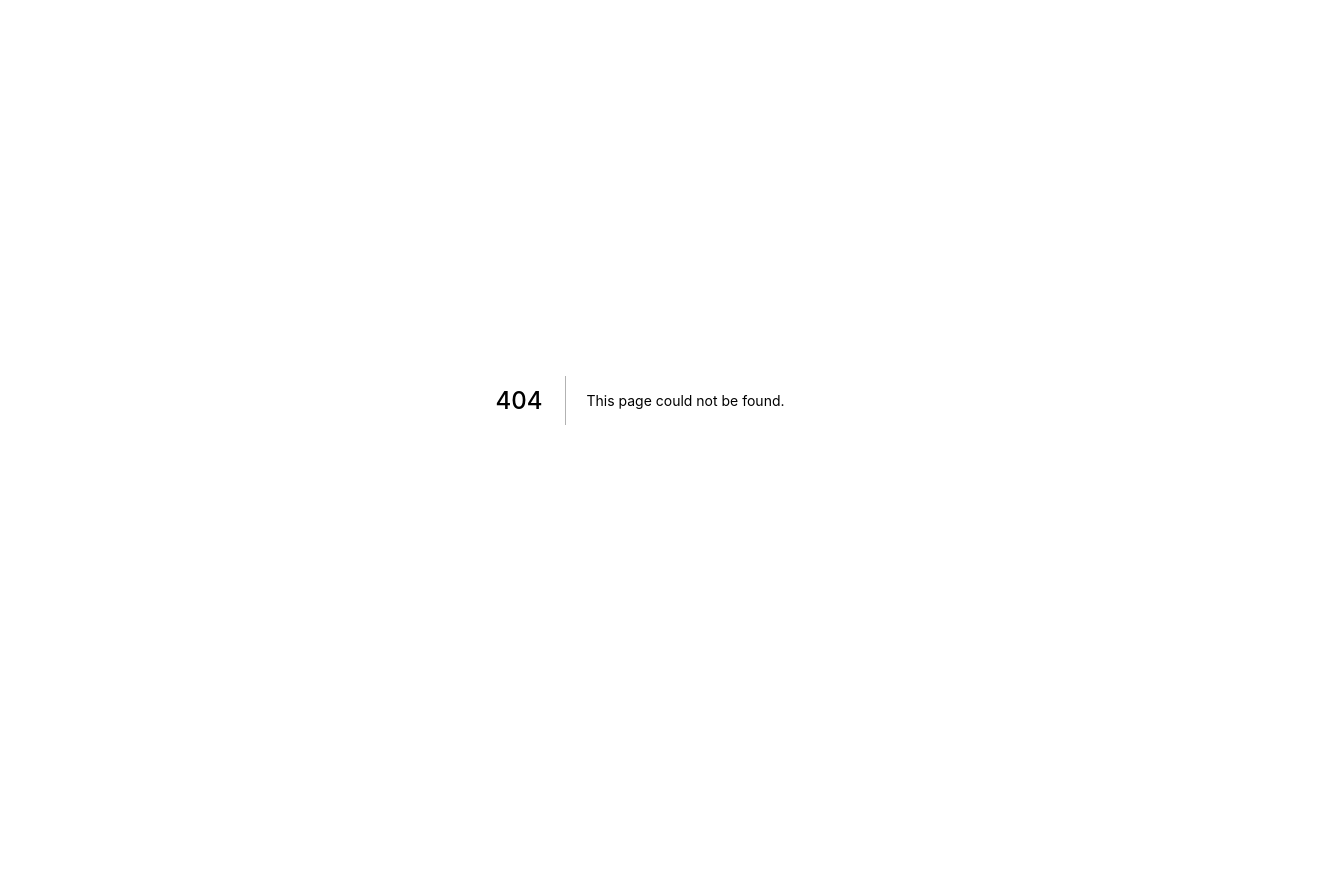
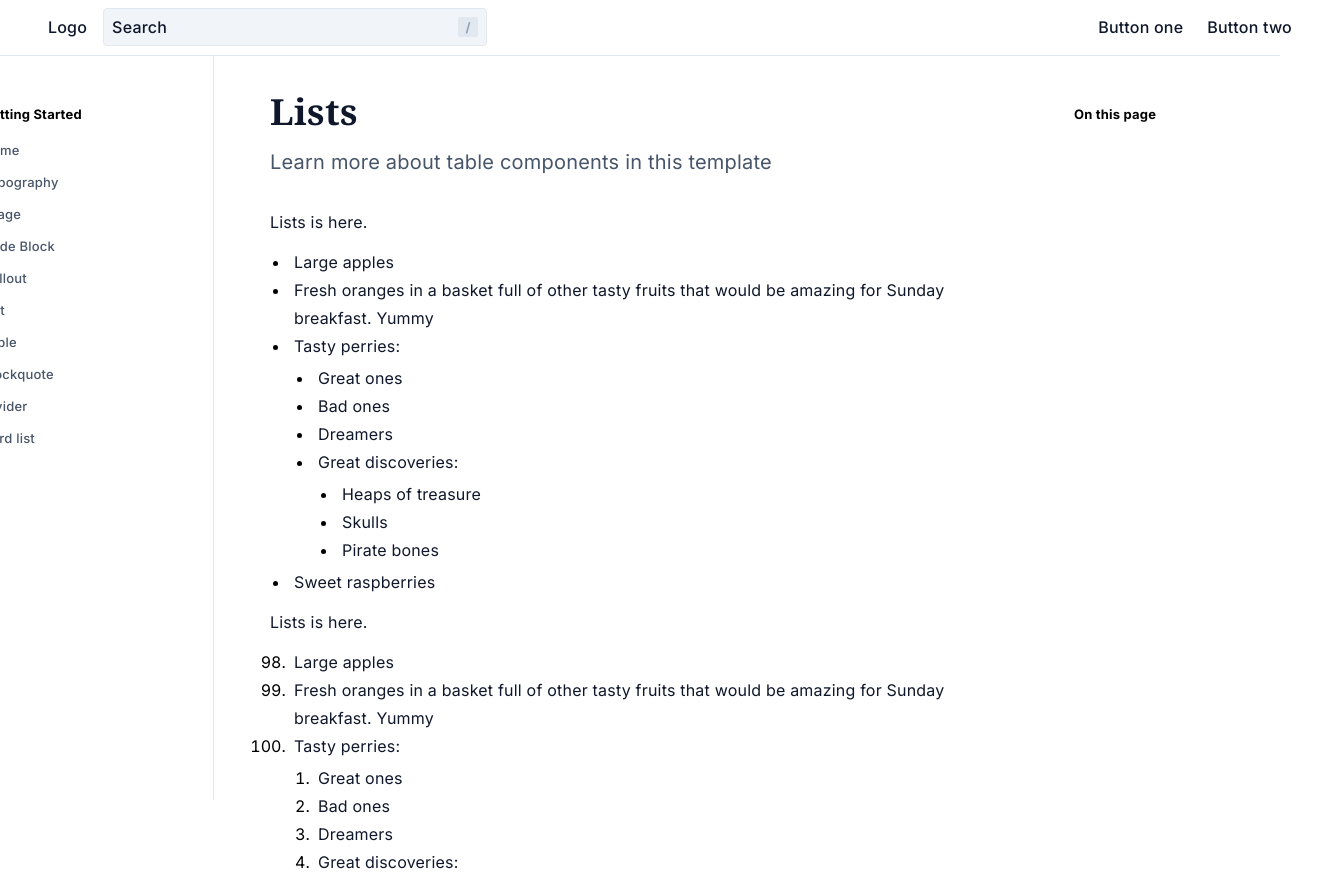
Before and after one commit to vrepsys/portal-template, a Next.js app: page /list in a window 1280 px wide. Before the commit this address had no page. Shown: the top 885 px of the page, 1340 px wide, since content can reach past the window. Before the commit the page ends 800 px from the top, so only its background shows below. Built offline with nearby package versions, Linux system fonts and the light colour scheme; a web font is replaced by a local one.

Commit message:
Additional pages

```diff
--- a/components/side-navigation/SideNavigation.tsx
+++ b/components/side-navigation/SideNavigation.tsx
@@ -1,13 +1,13 @@
 const navItems = [
   { name: 'Home', href: '/' },
   { name: 'Typography', href: '/typography' },
-  { name: 'Image', href: '#' },
-  { name: 'Code Block', href: '/codeblock' },
+  { name: 'Image', href: '/image' },
+  { name: 'Code Block', href: '/codeBlock' },
   { name: 'Callout', href: '#' },
-  { name: 'List', href: '#' },
+  { name: 'List', href: '/list' },
   { name: 'Table', href: '/table' },
-  { name: 'Blockquote', href: '#' },
-  { name: 'Divider', href: '#' },
+  { name: 'Blockquote', href: '/blockQuote' },
+  { name: 'Divider', href: '/divider' },
   { name: 'Card list', href: '#' },
 ];
 
--- /dev/null
+++ b/pages/blockQuote.tsx
@@ -0,0 +1,27 @@
+import { NextPage } from "next";
+import { PageLayout } from "../components/page-layout";
+import { PageSubtitle, PageTitle } from "../components/typography";
+
+const BlockQuotePage: NextPage = () => {
+  return (
+    <PageLayout>
+      <article>
+        <header>
+          <PageTitle>Block Quote</PageTitle>
+          <PageSubtitle>
+            Learn more about table components in this template
+          </PageSubtitle>
+        </header>
+        <p>Blockquote is here.</p>
+        <figure>
+            <blockquote cite="https://www.huxley.net/bnw/four.html" className="border-l-2 pl-4 border-color-tertiary">
+                <p className="text-medium">Words can be like X-rays, if you use them properly—they will go through anything. You read and you are pierced.</p>
+            </blockquote>
+            <figcaption className="text-small text-color-secondary">— Aldous Huxley, <cite>Brave New World</cite></figcaption>
+        </figure>
+      </article>
+    </PageLayout>
+  );
+};
+
+export default BlockQuotePage;
--- /dev/null
+++ b/pages/divider.tsx
@@ -0,0 +1,22 @@
+import { NextPage } from "next";
+import { PageLayout } from "../components/page-layout";
+import { PageSubtitle, PageTitle } from "../components/typography";
+
+const DividerPage: NextPage = () => {
+  return (
+    <PageLayout>
+      <article>
+        <header>
+          <PageTitle>Divider</PageTitle>
+          <PageSubtitle>
+            Learn more about table components in this template
+          </PageSubtitle>
+        </header>
+        <p>Divider is here.</p>
+        <hr/>
+      </article>
+    </PageLayout>
+  );
+};
+
+export default DividerPage;
--- /dev/null
+++ b/pages/image.tsx
@@ -0,0 +1,25 @@
+import { NextPage } from "next";
+import { PageLayout } from "../components/page-layout";
+import { PageSubtitle, PageTitle } from "../components/typography";
+
+const ImagePage: NextPage = () => {
+  return (
+    <PageLayout>
+      <article>
+        <header>
+          <PageTitle>Image</PageTitle>
+          <PageSubtitle>
+            Learn more about table components in this template
+          </PageSubtitle>
+        </header>
+        <p>Image is here.</p>
+        <figure className="my-3">
+            <img alt="planet" src="/planet.png" className="rounded-lg border border-color-divider"/>
+            <figcaption className="text-center text-small italic text-color-secondary">This is a caption for the image</figcaption>
+        </figure>
+      </article>
+    </PageLayout>
+  );
+};
+
+export default ImagePage;
--- /dev/null
+++ b/pages/list.tsx
@@ -0,0 +1,62 @@
+import { NextPage } from "next";
+import { PageLayout } from "../components/page-layout";
+import { PageSubtitle, PageTitle } from "../components/typography";
+
+const ListsPage: NextPage = () => {
+  return (
+    <PageLayout>
+      <article>
+        <header>
+          <PageTitle>Lists</PageTitle>
+          <PageSubtitle>
+            Learn more about table components in this template
+          </PageSubtitle>
+        </header>
+        <p>Lists is here.</p>
+        <ul>
+          <li><p>Large apples</p></li>
+          <li><p>Fresh oranges in a basket full of other tasty fruits that would be amazing for Sunday breakfast. Yummy</p></li>
+          <li>
+            <p>Tasty perries:</p>
+            <ul>
+              <li><p>Great ones</p></li>
+              <li><p>Bad ones</p></li>
+              <li><p>Dreamers</p></li>
+              <li><p>Great discoveries:</p>
+                <ul>
+                  <li><p>Heaps of treasure</p></li>
+                  <li><p>Skulls</p></li>
+                  <li><p>Pirate bones</p></li>
+                </ul>
+              </li>
+            </ul>
+          </li>
+          <li><p>Sweet raspberries</p></li>
+        </ul>
+        <p>Lists is here.</p>
+        <ol start="98">
+          <li><p>Large apples</p></li>
+          <li><p>Fresh oranges in a basket full of other tasty fruits that would be amazing for Sunday breakfast. Yummy</p></li>
+          <li>
+            <p>Tasty perries:</p>
+            <ol>
+              <li><p>Great ones</p></li>
+              <li><p>Bad ones</p></li>
+              <li><p>Dreamers</p></li>
+              <li><p>Great discoveries:</p>
+                <ol>
+                  <li><p>Heaps of treasure</p></li>
+                  <li><p>Skulls</p></li>
+                  <li><p>Pirate bones</p></li>
+                </ol>
+              </li>
+            </ol>
+          </li>
+          <li><p>Sweet raspberries</p></li>
+        </ol>
+      </article>
+    </PageLayout>
+  );
+};
+
+export default ListsPage;
--- a/pages/table.tsx
+++ b/pages/table.tsx
@@ -2,7 +2,7 @@ import { NextPage } from "next";
 import { PageLayout } from "../components/page-layout";
 import { PageSubtitle, PageTitle } from "../components/typography";
 
-const CodeBlock: NextPage = () => {
+const TablePage: NextPage = () => {
   return (
     <PageLayout>
       <article>
@@ -51,4 +51,4 @@ const CodeBlock: NextPage = () => {
   );
 };
 
-export default CodeBlock;
+export default TablePage;
--- a/styles/globals.css
+++ b/styles/globals.css
@@ -67,6 +67,37 @@ a {
   article p small {
     @apply font-sans text-small text-color-default mt-3 mb-3;
   }
+
+  article ul,
+  article ol {
+    @apply my-3;
+  }
+  article ul li,
+  article ol li {
+    @apply ml-5;
+  }
+  article ul ul,
+  article ol ol {
+    @apply my-1;
+  }
+  article li li {
+    @apply ml-6;
+  }
+  article ul li p,
+  article ol li p {
+    @apply my-0 ml-1;
+  }
+  article ul {
+    @apply list-disc;
+  }
+  article ol {
+    @apply list-decimal;
+  }
+  article ul li {
+  }
+  article ol li {
+  }
+
   article hr {
     @apply bg-color-divider my-3;
   }
```
Also changed, not shown: 1 other file (tests, documents, lock files or other folders).
